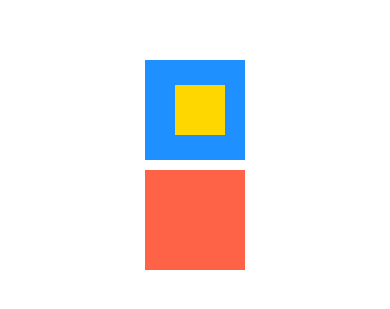
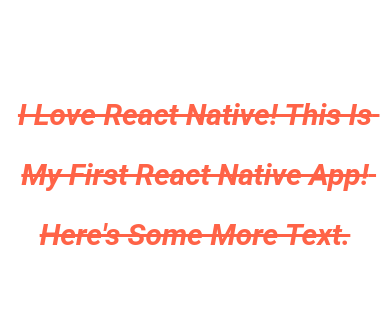
Before and after one commit to TimosValais/DoneWithIt, a React Native app: screen / in a window 390 px wide. Shown: the part 257-566 px from the top of the page. Built offline with nearby package versions, Linux system fonts and the light colour scheme.

Commit message:
styling text commit

```diff
--- a/App.js
+++ b/App.js
@@ -36,33 +36,22 @@
           alignItems: "center",
         }}
       >
-        <View
+        <Text
           style={{
-            backgroundColor: "dodgerblue",
-            width: 100,
-            height: 100,
-            padding: 25, //padding Horizontal overrides it
-            paddingHorizontal: 10, //padding Left overrides it
-            paddingLeft: 30,
+            fontFamily: "Roboto",
+            fontSize: 30,
+            fontStyle: "italic",
+            fontWeight: "600",
+            color: "tomato",
+            textTransform: "capitalize",
+            textDecorationLine: "line-through",
+            textAlign: "center",
+            lineHeight: 60,
           }}
         >
-          <View
-            style={{
-              backgroundColor: "gold",
-              width: 50,
-              height: 50,
-            }}
-          ></View>
-        </View>
-        <View
-          style={{
-            backgroundColor: "tomato",
-            width: 100,
-            height: 100,
-            margin: 20, //marginTop overrides it
-            marginTop: 10,
-          }}
-        ></View>
+          I love React Native! This is my first React Native app! Here's some
+          more text.
+        </Text>
       </SafeAreaView>
     );
   }
```
